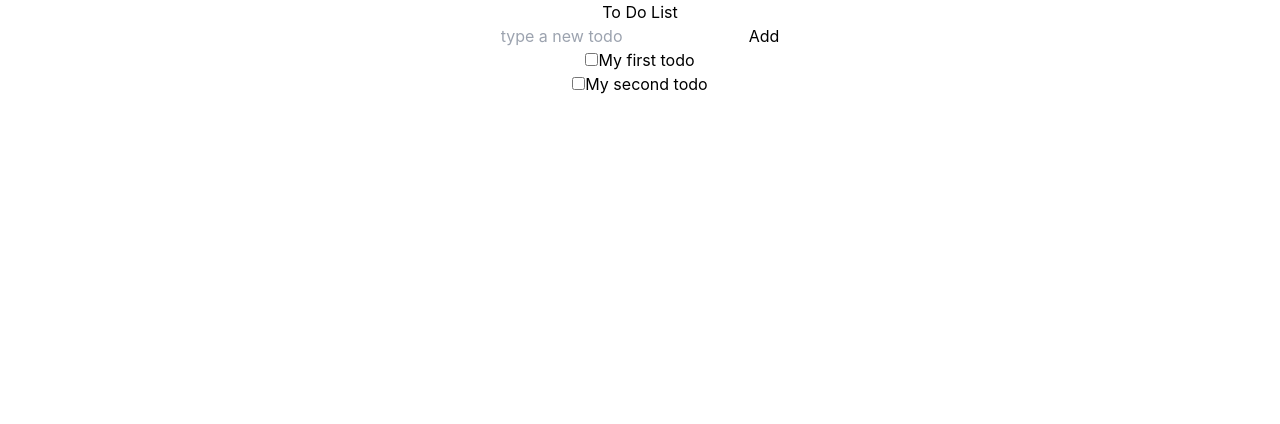
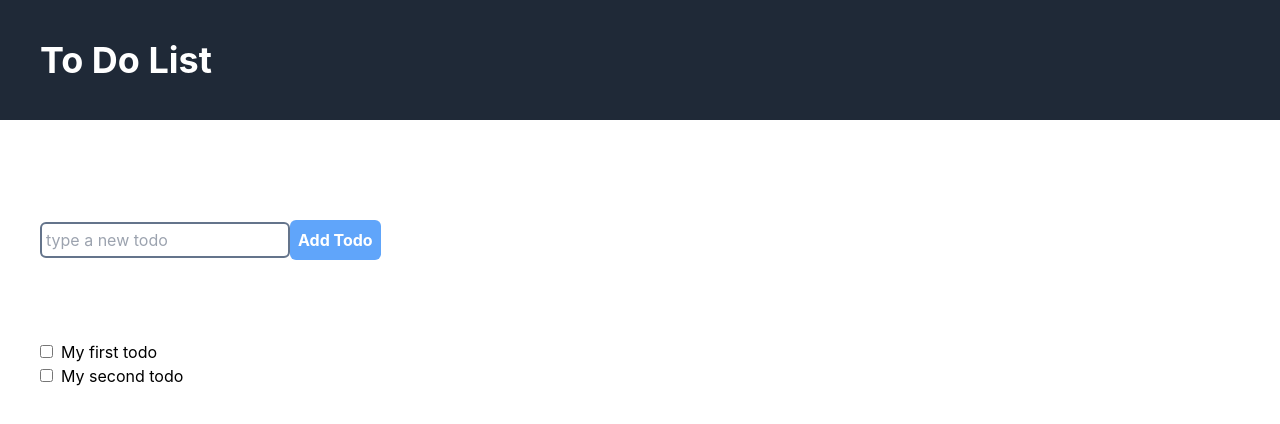
Before and after one commit to becodeorg/hamilton-7-to-do-react-Nimarho, a React (Create React App) app: page / in a window 1280 px wide. Shown: the top 424 px of the page. Built offline with nearby package versions, Linux system fonts and the light colour scheme.

Commit message:
step 5 21/11

```diff
--- a/src/App.js
+++ b/src/App.js
@@ -2,13 +2,19 @@ import './App.css';
 import Title from './components/Title';
 import Form from './components/Form';
 import TodoList from './components/TodoList';
+import data from './components/Data.json';
+import React,{useState} from 'react';
+
 
 function App() {
+  const [todos, setTodos] = useState(data);
   return (
-    <div className="flex-col w-full h-screen text-center">
+    <div>
       <Title />
-      <Form />
-      <TodoList />
+      <main className='px-10'>
+        <Form setTodos={setTodos} todos={todos} />
+        <TodoList setTodos={setTodos} todos={todos} />
+      </main>
     </div>
   );
 }
--- a/src/Appbis.js
+++ /dev/null
@@ -1,9 +0,0 @@
-function Appbis() {
-    return(
-        <div>
-            <h1>Big test</h1>
-        </div>
-    );
-}
-
-export default Appbis;
--- a/src/Form.js
+++ /dev/null
@@ -1,10 +0,0 @@
-function Form() {
-    return (
-        <form action="" method="">
-            <input type="text" name="todo" placeholder='type a new todo'></input>
-            <input type="submit" value="Add Todo" className="h-full px-5 py-2 bg-[#0264F6] text-white font-medium rounded-md" ></input>
-        </form>
-    );
-}
-
-export default Form;
--- a/src/Title.js
+++ /dev/null
@@ -1,9 +0,0 @@
-function Title() {
-    return (
-        <h1 className='text-5xl'>
-            My todo App
-        </h1>
-    );
-}
-
-export default Title;
--- a/src/Todolist.js
+++ /dev/null
@@ -1,13 +0,0 @@
-function Todolist() {
-    return (
-        <div className='flex-col'>
-          <h2 className='text-3xl'>TODOS</h2>
-          <div className='flex-col text-left w-1/2'>
-            <div><input type="checkbox" id="todoItem" /><label for="todoItem">Learn React</label></div>
-            <div><input type="checkbox" id="todoItemTwo" /><label for="todoItemTwo">Be Awesome!</label></div>
-          </div>
-        </div>
-    );
-}
-
-export default Todolist;
--- /dev/null
+++ b/src/components/Data.json
@@ -0,0 +1,12 @@
+[
+    {
+        "id" : 1,
+        "task" : "My first todo",
+        "done" : false
+    },
+    {
+        "id" : 2,
+        "task" : "My second todo",
+        "done" : false
+    }
+]
--- a/src/components/Form.js
+++ b/src/components/Form.js
@@ -1,20 +1,38 @@
 
-//import { useState } from "react";
-
+import React,{ useRef } from "react";
+import { v4 as uuidv4 } from 'uuid';
 // function addToDoItem() {
 
 // }
 
-function Form() {
+export default function Form(prop) {
+    const inputRef = useRef();
+
+    function clickHandler() {
+        const inputElement = inputRef.current;
+        console.log(inputElement.value);
+        const newArr =JSON.parse(JSON.stringify(prop.todos));
+        const newTask = {
+            id : uuidv4(),
+            task : inputElement.value,
+            done : false
+        };
+        newArr.push(newTask);
+        prop.setTodos(newArr);
+    }
+
     return (
-        <form /*onSubmit={addToDoItem}*/>
+        <div className="py-20">
             <input
-            /*onChange={handleChange}
-            value={inputValue}*/
+            className="p-1 w-full max-w-[250px] rounded-md border-2 border-slate-500"
+            ref={inputRef}
+            type="text"
             placeholder='type a new todo' />
-            <button type="submit">Add</button>
-        </form>
+            <button
+            className="bg-blue-400 rounded-md p-2 text-white mt-5 font-bold"
+            onClick={clickHandler}
+            type="submit"
+            >Add Todo</button>
+        </div>
     );
 }
-
-export default Form;
--- /dev/null
+++ b/src/components/ListTodo.js
@@ -0,0 +1,31 @@
+import React from "react";
+
+
+function ListTodo(todoItem) {
+    const handleChange = (id) => {
+        const newArr = todoItem.todos.map((todo) =>{
+            if(todo.id === id){
+                todo.done = !todo.done;
+           }
+           return todo;
+        })
+        todoItem.setTodos(newArr);
+    }
+
+    return  (<div>
+                <input
+                    id={todoItem.id}
+                    name="task"
+                    type="checkbox"
+                    onChange={() => handleChange(todoItem.id)}
+                    checked={todoItem.isDone? true : false}
+                />
+                <label
+                for={todoItem.id}
+                className={todoItem.isDone ? 'ml-2 line-through' : 'ml-2 no-underline'}>
+                {todoItem.value}
+                </label>
+            </div>);
+}
+
+export default ListTodo;
--- a/src/components/Title.js
+++ b/src/components/Title.js
@@ -1,6 +1,6 @@
 function Title() {
     return (
-        <h1>To Do List</h1>
+        <h1 className="text-4xl font-bold bg-gray-800 p-10 text-white">To Do List</h1>
     );
 }
 
--- a/src/components/TodoList.js
+++ b/src/components/TodoList.js
@@ -1,30 +1,14 @@
-import React,{useState} from "react";
-
-function ListTodo(todoItem) {
-    const [isDone, setIsDone] = useState(false);
-    const handleChange = () => {
-        setIsDone(current => !current);
-    }
-
-    return  (<li className={isDone ? 'line-through' : ''}>
-                <input
-                    type="checkbox"
-                    onChange={handleChange}
-                />
-                {todoItem.value}
-            </li>);
-}
+import React from "react";
+import ListTodo from "./ListTodo";
 
 
-function TodoList() {
-    const initialTodos = ["My first todo", "My second todo"];
-    const [todos, /*setTodos*/] = useState(initialTodos);
+function TodoList(prop) {
     return (
-        <ul>
-            {todos.map((todo) =>
-                <ListTodo key={todo.toString()} value={todo} testValue={"hello world"} />
+        <div>
+            {prop.todos.map((todo) =>
+                <ListTodo key={todo.id} value={todo.task} isDone={todo.done} todos={prop.todos} id={todo.id} setTodos={prop.setTodos}/>
             )}
-        </ul>
+        </div>
     );
 }
 
```
Also changed, not shown: 1 other file (tests, documents, lock files or other folders).
